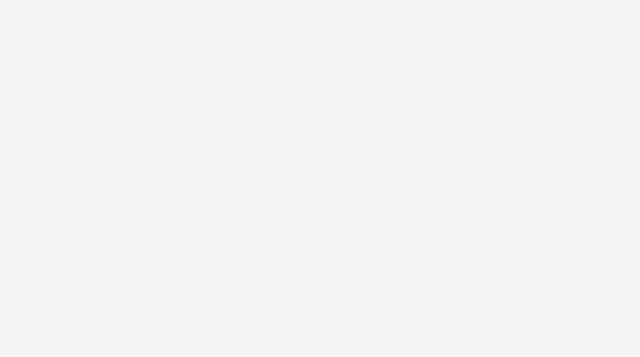
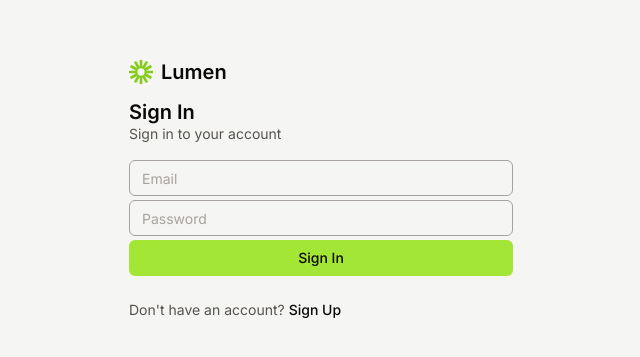
Before and after one commit to jawade-arpeet/lumen, a React (Vite) app: page /sign-in in a window 1280 px wide. Before the commit this address had no page. Shown: the part 211-568 px from the top of the page, without its empty margins (319-959 px from the left). Built offline with nearby package versions, Linux system fonts and the light colour scheme.

Commit message:
feat: add /sign-in page ui

```diff
--- a/src/app.tsx
+++ b/src/app.tsx
@@ -1,12 +1,17 @@
 import { BrowserRouter, Route, Routes } from "react-router-dom";
 
 import Home from "./pages/home.tsx";
+import SignIn from "./pages/sign-in.tsx";
+import AuthLayout from "./layouts/auth.tsx";
 
 const App = () => {
   return (
     <BrowserRouter>
       <Routes>
         <Route path="/" element={<Home />} />
+        <Route element={<AuthLayout />}>
+          <Route path="/sign-in" element={<SignIn />} />
+        </Route>
       </Routes>
     </BrowserRouter>
   );
--- /dev/null
+++ b/src/layouts/auth.tsx
@@ -0,0 +1,13 @@
+import { Outlet } from "react-router-dom";
+
+const AuthLayout = () => {
+  return (
+    <main className="h-screen w-screen flex flex-col items-center justify-center">
+      <section className={"w-4/5 max-w-sm"}>
+        <Outlet />
+      </section>
+    </main>
+  );
+};
+
+export default AuthLayout;
--- /dev/null
+++ b/src/pages/sign-in.tsx
@@ -0,0 +1,28 @@
+import { Link } from "react-router-dom";
+
+import Button from "../components/button";
+import Input from "../components/input";
+import Logo from "../components/logo";
+
+const SignIn = () => {
+  return (
+    <>
+      <Logo />
+      <h4 className="font-semibold text-xl mt-2">Sign In</h4>
+      <p className="text-sm text-stone-600 -mt-0.5">Sign in to your account</p>
+      <form className="flex flex-col items-center gap-y-1 mt-4">
+        <Input placeholder="Email" type="email" name="email" />
+        <Input placeholder="Password" type="password" name="password" />
+        <Button className="w-full">Sign In</Button>
+      </form>
+      <p className="mt-6 text-sm text-stone-600">
+        Don't have an account?{" "}
+        <Link to="/sign-up" className="text-stone-950 font-medium hover:underline hover:underline-offset-2">
+          Sign Up
+        </Link>
+      </p>
+    </>
+  );
+};
+
+export default SignIn;
```
